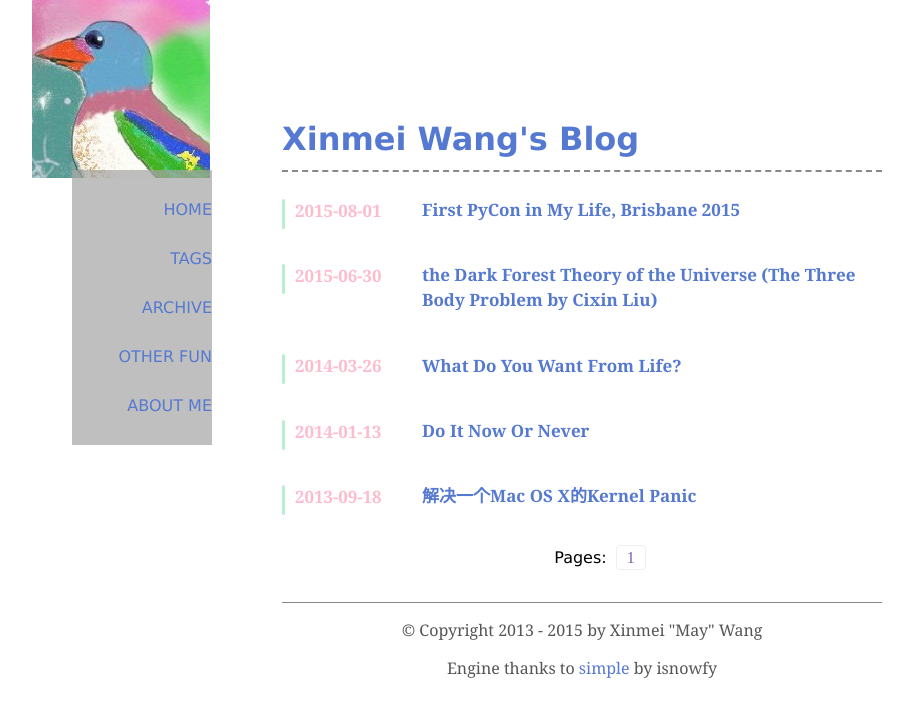
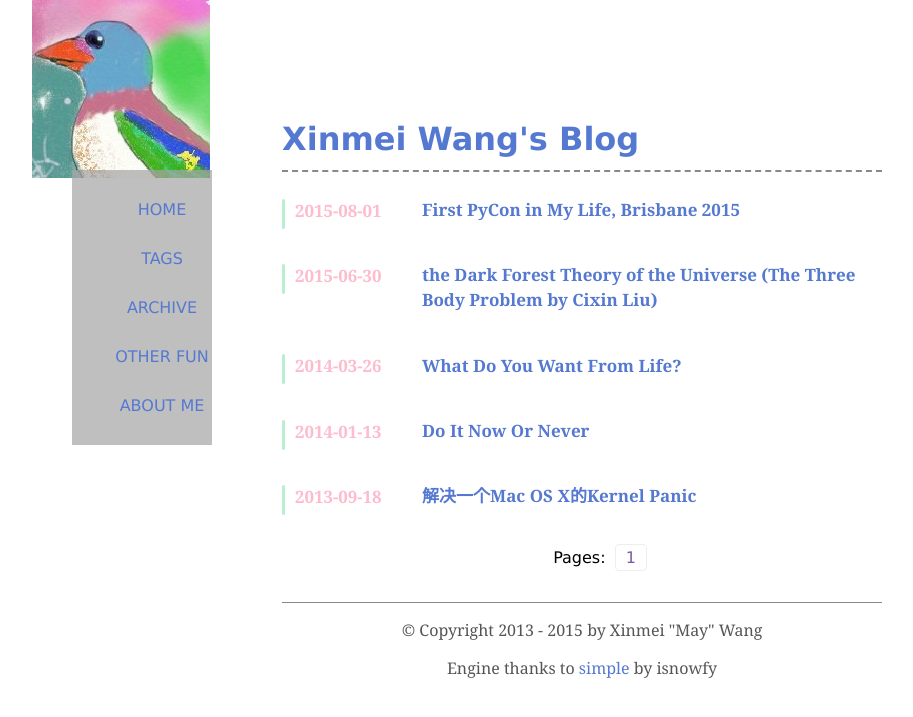
Before and after one commit to Marchitect/Marchitect.github.io, a PHP site: page / in a window 1280 px wide. Shown: the top 717 px of the page, without its empty margins (58-971 px from the left). Run offline with PHP 8.4, Linux system fonts and the light colour scheme.

Commit message:
mobile css

```diff
--- a/index.html
+++ b/index.html
@@ -28,7 +28,7 @@ document.write("<div style='background:url(img/drawing"+erke+".png) no-repeat 90
 <div class="main">
     <div class="header">
 
-        <ul id="pages">
+        <ul id="navi">
             <li><a href="/">Home</a></li>
             <li><a href="/#/tags">Tags</a></li>
             <li><a href="/#/archive">Archive</a></li>
--- a/main.css
+++ b/main.css
@@ -84,14 +84,15 @@ pre.line-numbers>code{position:relative}
 .header{background-color: rgba(164, 164, 164, .7); margin:70px 0 0 -210px;width:140px;float:left;text-align:right;font-family:'Joti One',Verdana,Geneva,sans-serif}
 .header li{font-family:'Joti One',Verdana; list-style:none;text-transform:uppercase;margin:30px 0}
 .header a{color:rgb(85,121,209)}
+#navi li{font-family:'Joti One',Verdana; text-align:center;}
 a{text-decoration:none;color:rgb(85,121,209)}
 /*a:hover{border-bottom:1px solid rgb(34,106,169)}*/
 a:hover{color: rgba(233, 91, 92, 1);}
 .selected{color:#000}.item{margin:10px 0;padding:1px 0}.little{float:left;margin-right:10px;width:3px;height:30px;border-radius:4px;background:#b9eed0}.date{float:left;color:rgba(251, 122, 155, .5) ;font-size:17px;text-transform:uppercase;font-weight:700;width:140px;padding:16px 0 0}.title{padding:0;margin:0 0 0 140px}
 .title a:hover{padding-bottom:2px;color: rgba(233, 91, 92, 1);}.title h2{font-size:17px;line-height:25px}.footer{border-top:1px double #888;margin-top:20px;text-align:center;color:#555}
-.pages{text-align:center;margin:25px 25px 35px;font-family:'Joti One',"Lucida Sans Unicode","Lucida Grande",sans-serif}
+.pages{text-align:center;margin:25px 25px 35px;font-family:"Lucida Sans Unicode","Lucida Grande",sans-serif}
 .pages a:hover{color: rgba(233, 91, 92, 1);border-radius:4px}
-.pages>li{font-family:'Joti One'; text-align:center; margin:0 4px;display:inline; color:rgb(122, 90, 166);}
+.pages>li{text-align:left; margin:0 4px;display:inline; color:rgb(122, 90, 166);}
 .pages>li>a,.pages>li>span{padding:3px 10px;border:1px solid #eee;border-radius:4px; color:rgb(122, 90, 166);}
 .tag{color:#9a505a}.archive{margin:10px}.archive>span{color:#9a505a;margin-right:20px}
 
```
